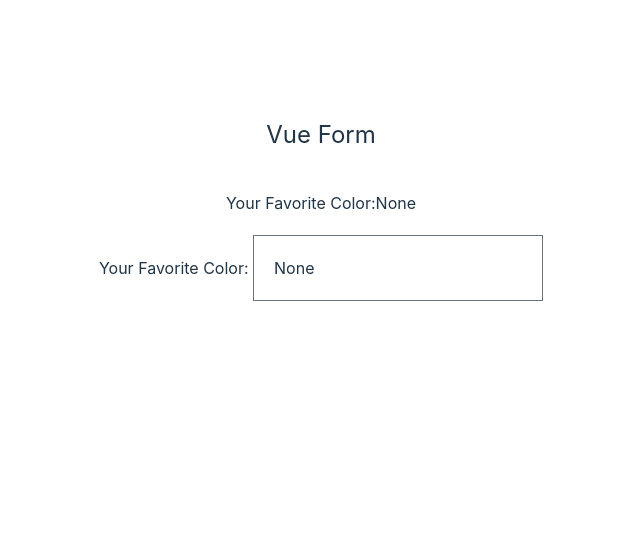
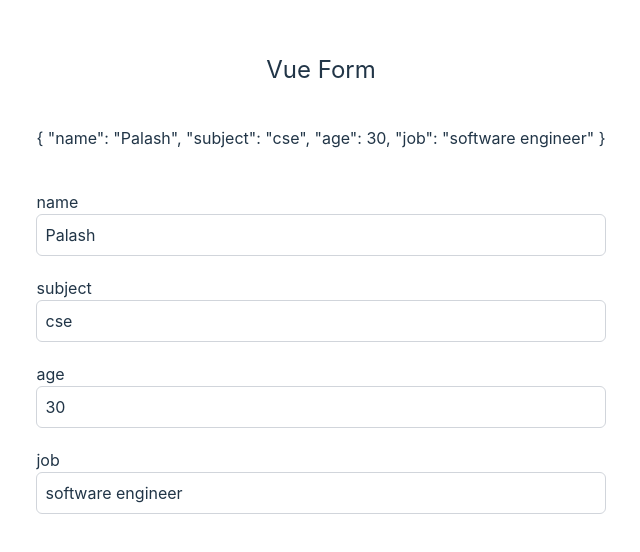
Before and after one commit to palashkumardas/vueform, a Vue app: page / in a window 1280 px wide. Shown: the part 106-658 px from the top of the page, without its empty margins (319-959 px from the left). Built offline with nearby package versions, Linux system fonts and the light colour scheme.

Commit message:
epitwo done

```diff
--- a/src/App.vue
+++ b/src/App.vue
@@ -1,23 +1,31 @@
 <script setup>
 import{ref,reactive} from 'vue';
-const colorName= ref("None");
 
-function getColor(){
-  return {
-    backgroundColor: colorName.value,
-  }
-}
+const person =reactive({
+  name:'Palash',
+  subject:'cse',
+  age:30,
+  job:'software engineer'
+})
 </script>
 
 <template>
-    <section class="mx-auto container">
+  <section class="mx-auto container">
     <h1 class="text-2xl mb-10">Vue Form</h1>
-    <p class="pb-5">Your Favorite Color:{{ colorName }}</p>
-    <div>
-      Your Favorite Color:
-      <input class="p-5" v-model="colorName" />
-      <div class="w-32 h-32 mt-10" :style="getColor()"></div>
+    <p class="mb-10">
+      {{ person }}
+    </p>
+
+    <!-- <div class="flex flex-col mb-5 text-left" >
+      <label for="name">Name</label>
+      <input type="text" class="border border-gray-300 rounded-md p-2" v-model="person.name" />
+    </div> -->
+
+    <div class="flex flex-col mb-5 text-left" v-for="(value,key,index) in person" :key="index">
+      <label for="name">{{ key }}</label>
+      <input type="text" class="border border-gray-300 rounded-md p-2" v-model="person[key]" />
     </div>
+
   </section>
 </template>
 
```
